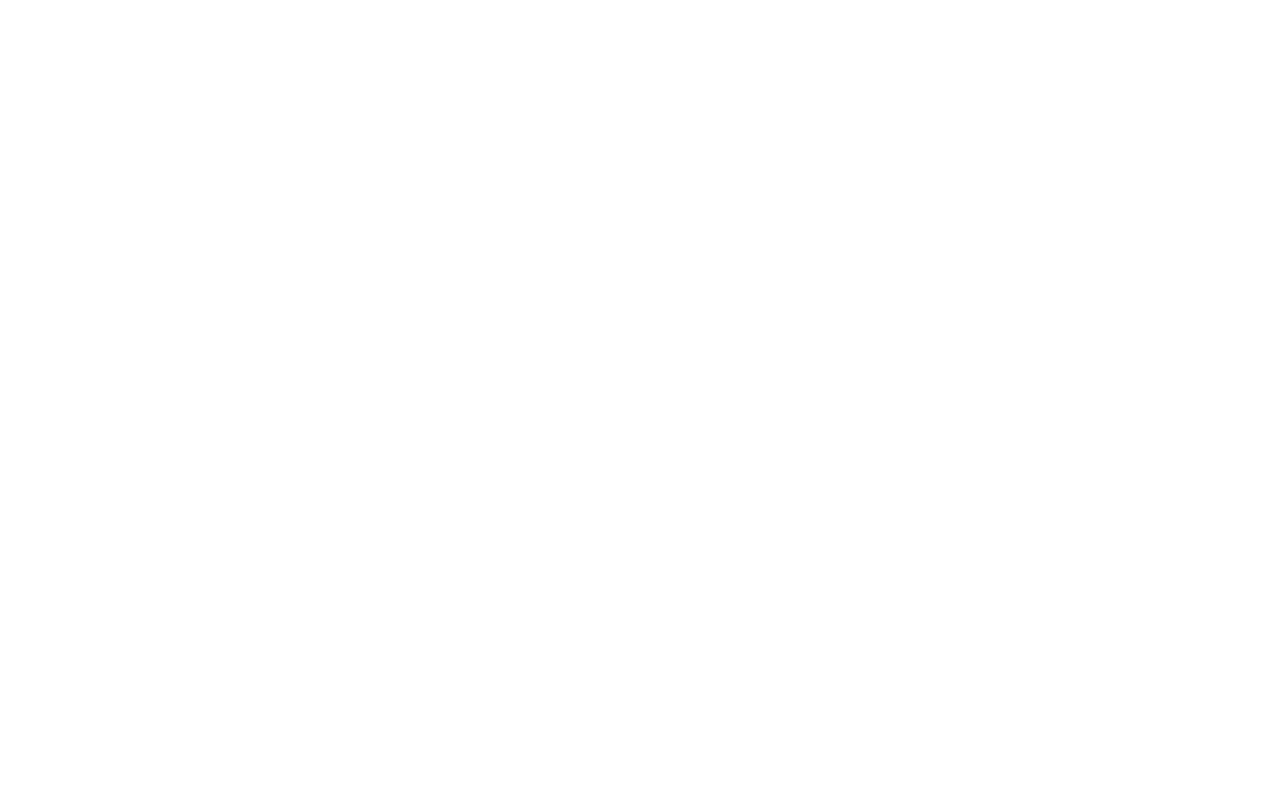
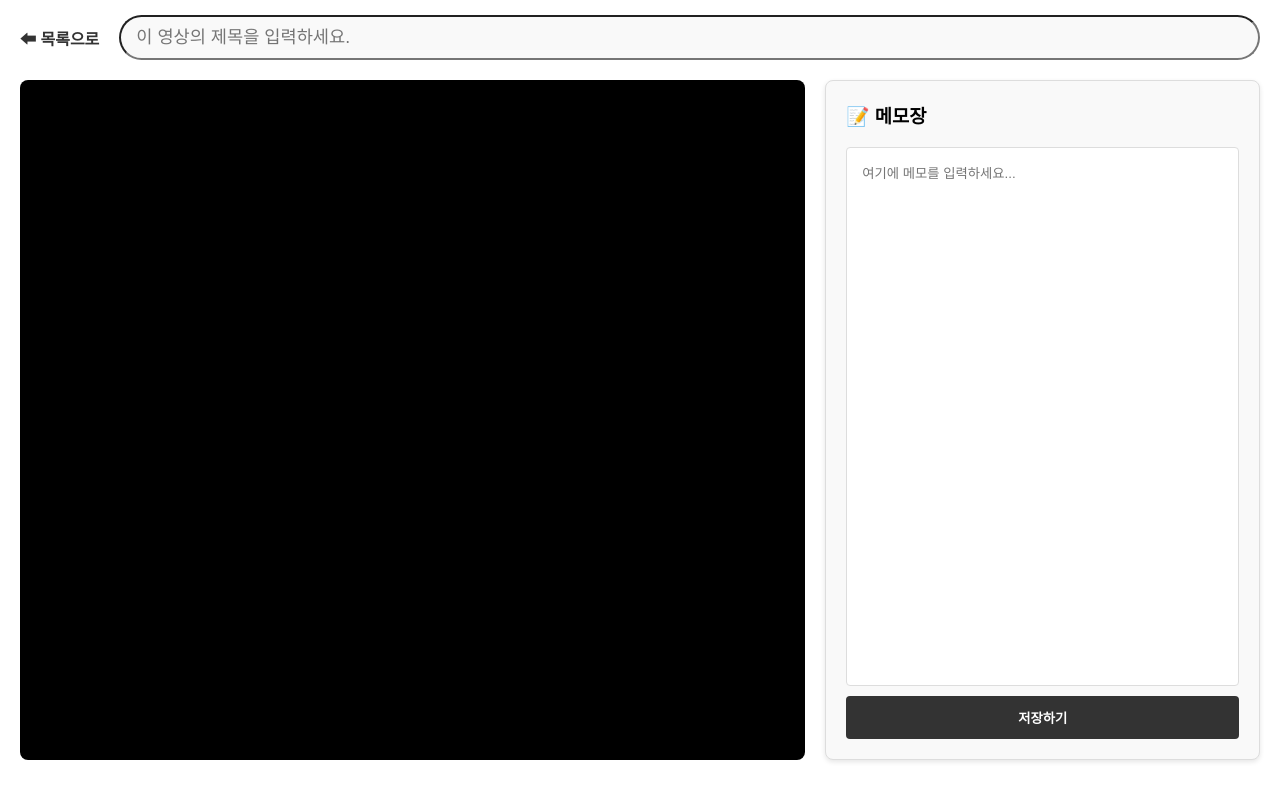
Before and after one commit to su3uk/youtube-memo-player, a React (Vite) app: page /watch/1 in a window 1280 px wide. Before the commit this address had no page. Built offline with nearby package versions, Linux system fonts and the light colour scheme.

Commit message:
유튜브 영상 재생 구현 및 제목 입력 기능 추가

```diff
--- a/package.json
+++ b/package.json
@@ -12,7 +12,8 @@
   "dependencies": {
     "react": "^19.1.1",
     "react-dom": "^19.1.1",
-    "react-router-dom": "^7.9.6"
+    "react-router-dom": "^7.9.6",
+    "react-youtube": "^10.1.0"
   },
   "devDependencies": {
     "@eslint/js": "^9.35.0",
--- a/src/App.jsx
+++ b/src/App.jsx
@@ -19,7 +19,7 @@
               </>
             }
           />
-          <Route path="/watch" element={<Watch />} />
+          <Route path="/watch/:videoId" element={<Watch />} />
         </Routes>
       </div>
     </BrowserRouter>
--- a/src/pages/Home.jsx
+++ b/src/pages/Home.jsx
@@ -1,10 +1,35 @@
-import React, { useState } from 'react';
-import './Home.css';
-import VideoItem from '../components/VideoItem';
-import MemoItem from '../components/MemoItem';
+import React, { useState } from "react";
+import { useNavigate } from "react-router-dom"
+import "./Home.css";
+import VideoItem from "../components/VideoItem";
+import MemoItem from "../components/MemoItem";
 
 function Home() {
     const [isSidebarOpen, setIsSidebarOpen] = useState(true);
+    const [urlInput, setUrlInput] = useState("");
+    const navigate = useNavigate();
+
+    const extractVideoId = (url) => {
+        const regExp = /^.*((youtu.be\/)|(v\/)|(\/u\/w\/)|(embed\/)|(watch\?))\??v?=?([^#&?]*).*/;
+        const match = url.match(regExp);
+        return (match && match[7].length === 11) ? match[7] : false;
+    }
+
+    const handleAddVideo = () => {
+        if(!urlInput) {
+            alert("링크를 입력해주세요!");
+            return;
+        }
+
+        const videoId = extractVideoId(urlInput);
+
+        if(!videoId) {
+            alert("유효한 유튜브 링크가 아닙니다!");
+            return;
+        }
+
+        navigate(`/watch/${videoId}`);
+    }
 
     return (
         <div className="home-layout">
@@ -18,11 +43,13 @@
 
                     <div className="input-section">
                         <input
-                        type="text"
-                        placeholder="유튜브 영상 링크를 붙여넣으세요"
-                        className="url-input"
+                            type="text"
+                            placeholder="유튜브 영상 링크를 붙여넣으세요"
+                            className="url-input"
+                            value={urlInput}
+                            onChange={(e) => setUrlInput(e.target.value)}
                         />
-                        <button className="add-btn">추가</button>
+                        <button className="add-btn" onClick={handleAddVideo}>추가</button>
                     </div>
 
                     <div className="video-grid">
--- a/src/pages/Watch.css
+++ b/src/pages/Watch.css
@@ -8,12 +8,20 @@
 .video-section {
   flex: 2;
   background-color: #000;
-  color: white;
   display: flex;
-  justify-content: center;
-  align-items: center;
   border-radius: 8px;
   overflow: hidden;
+  flex-direction: column;
+}
+
+.video-section > div {
+  width: 100%;
+  height: 100%;
+}
+
+.youtube-frame {
+  width: 100%;
+  height: 100%;
 }
 
 .memo-section {
@@ -57,7 +65,10 @@
 }
 
 .watch-nav {
-  padding: 10px 20px 0 20px;
+  padding: 15px 20px 0 20px;
+  display: flex;
+  align-items: center;
+  gap: 20px;
 }
 
 .back-btn {
@@ -72,9 +83,27 @@
   gap: 5px;
   padding: 5px 0;
   transition: transform 0.2s ease, color 0.2s ease;
+  white-space: nowrap;
 }
 
 .back-btn:hover {
   color: #ff0000;
   transform: translateX(-5px);
 }
+
+.title-input {
+  flex: 1;
+  padding: 10px 15px;
+  font-size: 1.1rem;
+  border: 1px soild #ddd;
+  border-radius: 50px;
+  outline: none;
+  background-color: #f9f9f9;
+  transition: all 0.2s;
+}
+
+.title-input:focus {
+  border-color: #333;
+  background-color: #fff;
+  box-shadow: 0 2px 5px rgba(0,0,0,0.05);
+}
--- a/src/pages/Watch.jsx
+++ b/src/pages/Watch.jsx
@@ -1,9 +1,20 @@
-import React from "react";
-import { useNavigate } from "react-router-dom";
+import React, { useState } from "react";
+import { useNavigate, useParams } from "react-router-dom";
+import Youtube from "react-youtube";
 import "./Watch.css";
 
 const Watch = () => {
+    const [title, setTitle] = useState("");
     const navigate = useNavigate();
+    const { videoId } = useParams();
+
+    const opts = {
+        height: "100%",
+        width: "100%",
+        playerVars: {
+            autoplay: 1,
+        },
+    }
 
     return (
         <div>
@@ -12,12 +23,23 @@
                 <button className="back-btn" onClick={() => navigate(-1)}>
                     ⬅ 목록으로
                 </button>
+                <input
+                    type="text"
+                    className="title-input"
+                    placeholder="이 영상의 제목을 입력하세요."
+                    value={title}
+                    onChange={(e) => setTitle(e.target.value)}
+                />
             </div>
 
             {/* 비디오 메모 영억 */}
             <div className="watch-container">
                 <div className="video-section">
-                    <h3>유튜브 플레이어 자리</h3>
+                    <Youtube
+                        videoId={videoId}
+                        opts={opts}
+                        className="youtube-frame"
+                    />
                 </div>
 
                 <div className="memo-section">
```
Also changed, not shown: 1 other file (tests, documents, lock files or other folders).
